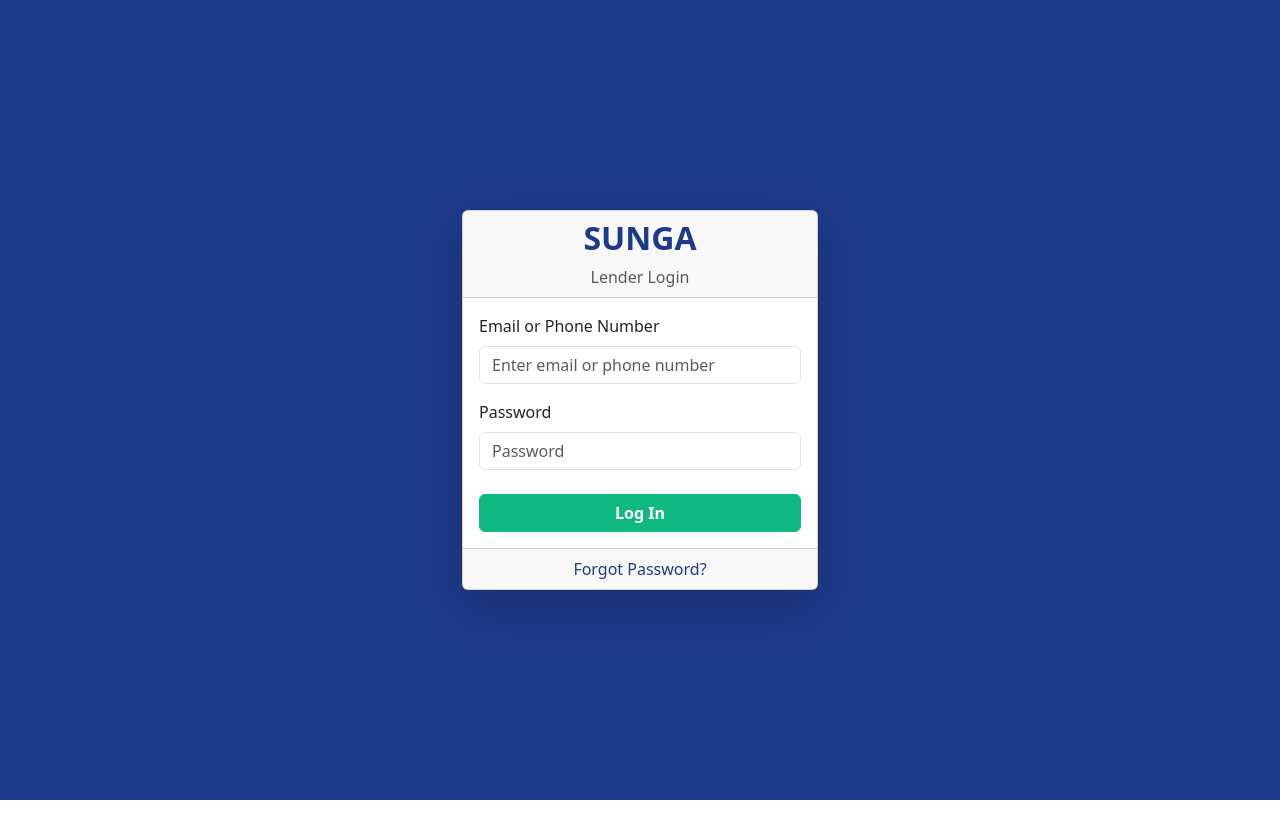
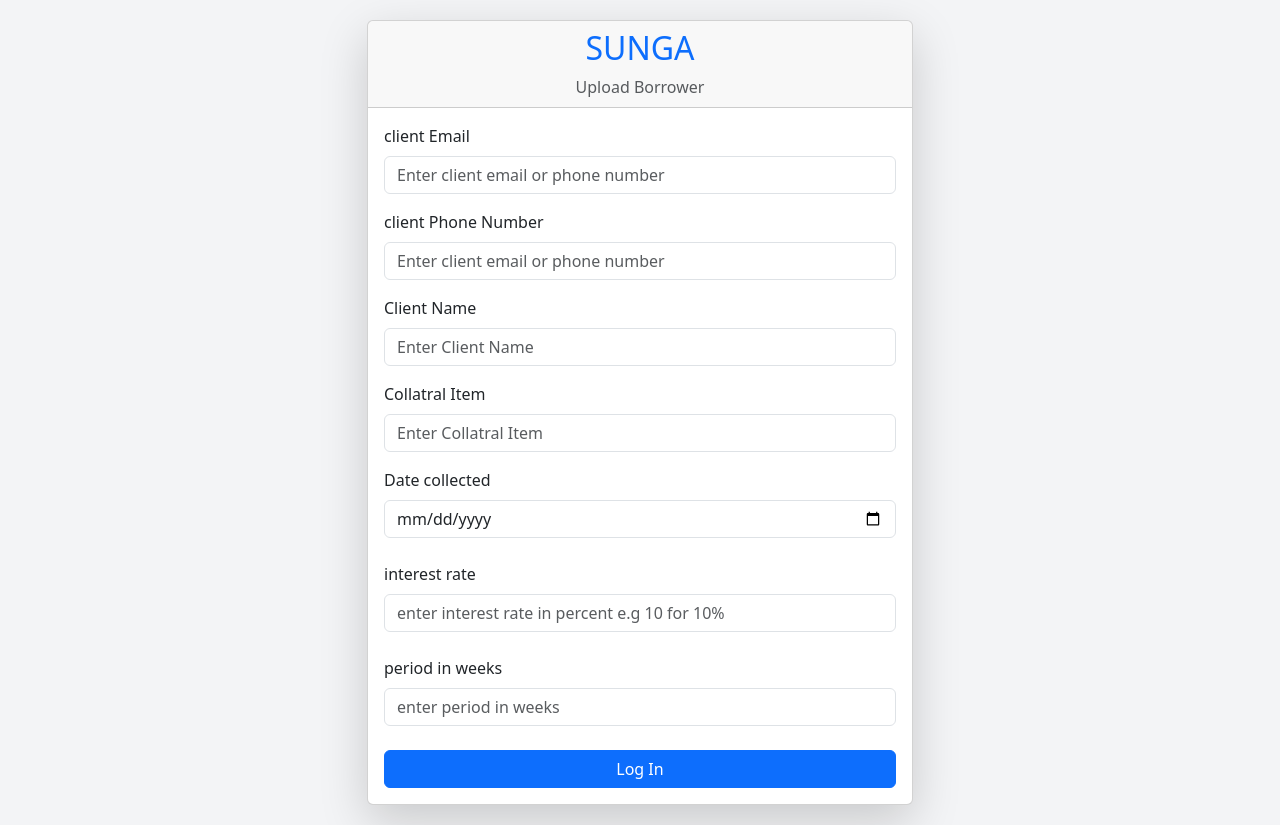
Before and after one commit to Dalliso-banda/sunga, a React (Vite) app in the folder client/: page /uploadclient in a window 1280 px wide. Before the commit the page ends 800 px from the top, so only its background shows below. Built offline with nearby package versions, Linux system fonts and the light colour scheme.

Commit message:
redesigned and separated number and email Form controls for the upload client page

```diff
--- a/client/src/pages/UploadClient.jsx
+++ b/client/src/pages/UploadClient.jsx
@@ -2,50 +2,55 @@ import React, { useEffect } from 'react';
 import { useForm } from "react-hook-form";
 import { useNavigate } from "react-router-dom";
 import { Container, Form, Button, Card, Col, Row } from "react-bootstrap";
-import FormPageStyles from '../styles/FormPage.jsx'
 
-const styles = FormPageStyles();
+import FormPageDesign  from '../styles/FormPage.jsx'
 
 
-
-const isValidIdentifier = (value) => {
-    const emailRegex = /^\S+@\S+\.\S+$/;
+const styles = FormPageDesign();
 
 
-    const phoneRegex = /^\+?[\d\s-]{8,20}$/;
+const isValidNumber = (value) => {
+    const numberRegex = /^\d+$/;
 
-    if (emailRegex.test(value) || phoneRegex.test(value)) {
+    if (numberRegex.test(value)) {
         return true;
     }
-    return "Please enter a valid email address or phone number.";
-};
+    return "Please enter a valid number.";
+}
 
+const isValidEmail= (value) => {
+   const emailRegex = /^\S+@\S+\.\S+$/;
+   if(emailRegex.test(value)) {
+       return true;
+   }
+   return "Please enter a valid email address.";
+}
 
 export default function Login() {
 
   useEffect(() => {
-     document.title = "Login - Sunga";
+     document.title = "UPLOAD CLIENT - Sunga";
   }, []);
 
   const { register, handleSubmit, formState: { errors } } = useForm();
   const navigate = useNavigate();
 
   const onSubmit = data => {
-    console.log('Identifier and Password:', data);
+    console.log( data);
 
 
-    navigate('/borrowers');
+
   };
 
   return (
     <div style={styles.pageBackground}>
       <Container>
         <Row className="justify-content-center">
-          <Col xs={12} sm={8} md={6} lg={4}>
+          <Col xs={12} sm={8} md={6} lg={6}>
             <Card className="shadow-lg">
               <Card.Header className="text-center">
-                <h2 style={styles.logoText}>SUNGA</h2>
-                <p className="text-muted mb-0">Lender Login</p>
+                <h2 className='text-primary'>SUNGA</h2>
+                <p className="text-muted mb-0"> Upload Borrower</p>
               </Card.Header>
 
               <Form onSubmit={handleSubmit(onSubmit)}>
@@ -53,57 +58,140 @@ export default function Login() {
 
 
                   <Form.Group className="mb-3" controlId="formIdentifier">
-                    <Form.Label>Email or Phone Number</Form.Label>
+                    <Form.Label>client Email</Form.Label>
                     <Form.Control
                       type="text"
-                      placeholder="Enter email or phone number"
-                      {...register("clientIdentifier", {
-                        required: "Email or Phone Number is required.",
+                      placeholder="Enter client email or phone number"
+                      {...register("clientEmail", {
+                        required: "Email is required.",
 
-                        validate: isValidIdentifier
+                        validate: isValidEmail
                       })}
-                      isInvalid={!!errors.clientIdentifier}
+                      isInvalid={!!errors.clientEmail}
                     />
                     <Form.Control.Feedback type="invalid">
-                      {errors.clientIdentifier?.message}
+                      {errors.clientEmail?.message}
                     </Form.Control.Feedback>
                   </Form.Group>
 
-                  <Form.Group className="mb-4" controlId="formBasicPassword">
-                    <Form.Label>Password</Form.Label>
+                  <Form.Group className="mb-3" controlId="formIdentifier">
+                    <Form.Label>client Phone Number</Form.Label>
                     <Form.Control
-                      type="password"
-                      placeholder="Password"
-                      {...register("password", {
-                        required: "Password is required.",
-                        minLength: {
-                            value: 6,
-                            message: "Password must be at least 6 characters."
-                        }
+                      type="number"
+                      placeholder="Enter client email or phone number"
+                      {...register("clientNumber", {
+                        required: "Phone Number is required.",
+
+                        validate: isValidNumber
                       })}
-                      isInvalid={!!errors.password}
+                      isInvalid={!!errors.clientNumber}
                     />
                     <Form.Control.Feedback type="invalid">
-                      {errors.password?.message}
+                      {errors.clientNumber?.message}
+                    </Form.Control.Feedback>
+                  </Form.Group>
+
+
+                  <Form.Group className="mb-3" controlId="formIdentifier">
+                    <Form.Label>  Client Name</Form.Label>
+                    <Form.Control
+                      type="text"
+                      placeholder="Enter Client Name"
+                      {...register("clientName", {
+                        required: "Client Name is required.",
+
+                      })}
+                      isInvalid={!!errors.clientName}
+                    />
+                    <Form.Control.Feedback type="invalid">
+                      {errors.clientName?.message}
+                    </Form.Control.Feedback>
+                  </Form.Group>
+
+
+                <Form.Group className="mb-3" controlId="formIdentifier">
+                    <Form.Label>  Collatral Item</Form.Label>
+                    <Form.Control
+                      type="text"
+                      placeholder="Enter Collatral Item"
+                      {...register("collatralItem", {
+                        required: "Collatral Item is required.",
+
+                      })}
+                      isInvalid={!!errors.collatralItem}
+                    />
+                    <Form.Control.Feedback type="invalid">
+                      {errors.collatralItem?.message}
+                    </Form.Control.Feedback>
+                  </Form.Group>
+
+
+                  <Form.Group className="mb-4" >
+                    <Form.Label>Date collected</Form.Label>
+                    <Form.Control
+                      type="date"
+                      placeholder="enter date"
+                      {...register("dateCollected", {
+                        required: "Date collected is required.",
+
+                      })}
+                      isInvalid={!!errors.dateCollected}
+                    />
+                    <Form.Control.Feedback type="invalid">
+                      {errors.dateCollected?.message}
+                    </Form.Control.Feedback>
+                  </Form.Group>
+
+                  <Form.Group className="mb-4" >
+                    <Form.Label>interest rate</Form.Label>
+                    <Form.Control
+                      type="number"
+                      placeholder="enter interest rate in percent e.g 10 for 10%"
+                      {...register("interestRate", {
+                        required: "Interest rate is required.",
+
+                      })}
+                      isInvalid={!!errors.interestRate}
+                    />
+                    <Form.Control.Feedback type="invalid">
+                      {errors.interestRate?.message}
+                    </Form.Control.Feedback>
+                  </Form.Group>
+
+                  <Form.Group className="mb-4" >
+                    <Form.Label>period in weeks</Form.Label>
+                    <Form.Control
+                      type="number"
+                      placeholder="enter period in weeks"
+                      {...register("periodInWeeks", {
+                        required: "Period in weeks is required.",
+
+                      })}
+                      isInvalid={!!errors.periodInWeeks}
+                    />
+                    <Form.Control.Feedback type="invalid">
+                      {errors.periodInWeeks?.message}
                     </Form.Control.Feedback>
                   </Form.Group>
 
                   <Button
-                    className="w-100"
+                    className="w-100 bg-primary"
                     type="submit"
-                    style={styles.primaryButton}
+
                   >
                     Log In
                   </Button>
 
                 </Card.Body>
               </Form>
-
+              {/*
               <Card.Footer className="text-center text-muted">
                 <a href="/forgot-password" style={{ textDecoration: 'none', color: styles.logoText.color }}>
                     Forgot Password?
                 </a>
               </Card.Footer>
+
+              */}
 
             </Card>
           </Col>
--- a/client/src/styles/FormPage.jsx
+++ b/client/src/styles/FormPage.jsx
@@ -1,7 +1,7 @@
 export default function FormStyles(){
  const   styles = {
   pageBackground: {
-    backgroundColor: '#1E3A8A',
+    backgroundColor: '#F3F4F6',
     minHeight: '100vh',
     display: 'flex',
     alignItems: 'center',
@@ -9,7 +9,7 @@ export default function FormStyles(){
     padding: '20px',
   },
   primaryButton: {
-    backgroundColor: '#10B981',
+    backgroundColor: '#101bb9b4',
     borderColor: '#10B981',
     fontWeight: 'bold',
   },
```
